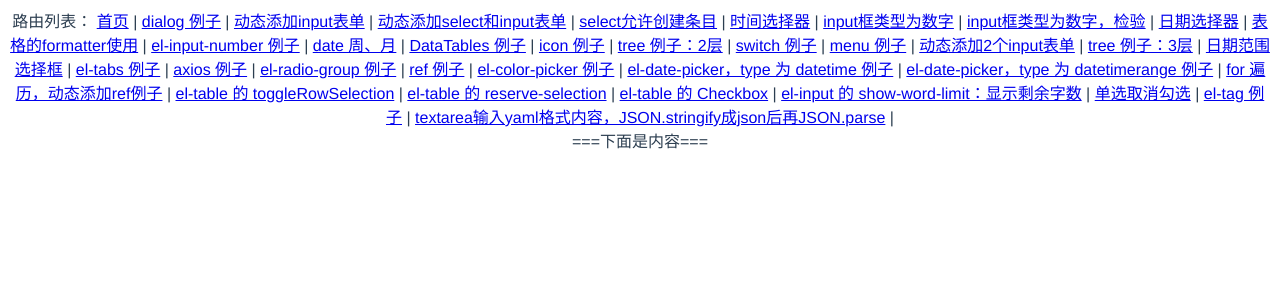
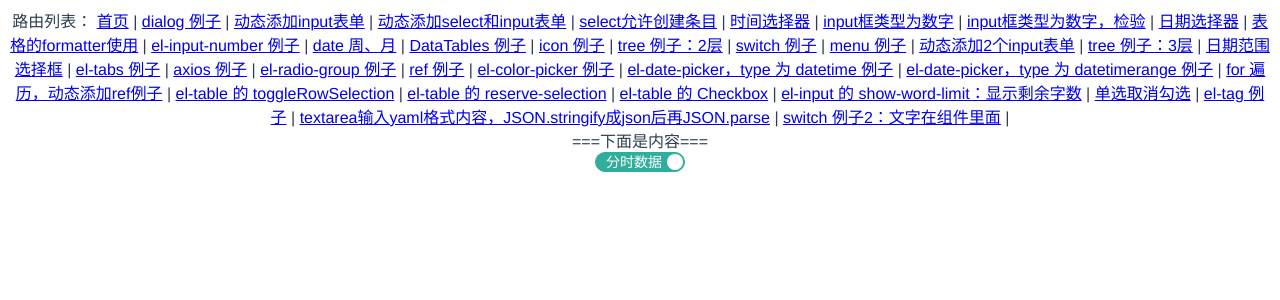
Before and after one commit to cag2050/element_demo, a Vue app: page /switchDemo2 in a window 1280 px wide. Shown: the top 300 px of the page. Built offline with nearby package versions, Linux system fonts and the light colour scheme; what vue-data-tables, vue-resource would draw is missing.

Commit message:
add: switch demo

```diff
--- a/package.json
+++ b/package.json
@@ -11,7 +11,7 @@
     "lint": "eslint --ext .js,.vue src"
   },
   "dependencies": {
-    "axios": "^0.18.0",
+    "axios": "^0.18.1",
     "file-saver": "^1.3.8",
     "vue": "^2.5.16",
     "vue-data-tables": "^3.2.0",
--- a/src/App.vue
+++ b/src/App.vue
@@ -36,6 +36,7 @@
         <router-link to='/radioCancelCheck'>单选取消勾选</router-link> |
         <router-link to='/tagDemo'>el-tag 例子</router-link> |
         <router-link to='/textareaDemo'>textarea输入yaml格式内容，JSON.stringify成json后再JSON.parse</router-link> |
+        <router-link to='/switchDemo2'>switch 例子2：文字在组件里面</router-link> |
         <div>===下面是内容===</div>
         <router-view></router-view>
     </div>
--- a/src/router.js
+++ b/src/router.js
@@ -194,5 +194,10 @@ export default new Router({
             name: '',
             component: () => import('./views/textareaDemo.vue')
         },
+        {
+            path: '/switchDemo2',
+            name: '',
+            component: () => import('./views/switchDemo2.vue')
+        },
     ]
 })
--- a/src/views/switchDemo.vue
+++ b/src/views/switchDemo.vue
@@ -7,7 +7,7 @@
 
 <script>
     export default {
-        data() {
+        data () {
             return {
                 switchValue: true
             }
--- /dev/null
+++ b/src/views/switchDemo2.vue
@@ -0,0 +1,58 @@
+<template>
+    <div id="switchDemo">
+        <el-switch v-model="switchValue"
+                   @change="handleChange"
+                   class="switch_custom"
+                   active-color="#31ad9c"
+                   active-text="分时数据"
+                   inactive-color="#ff9448"
+                   inactive-text="累时数据">
+        </el-switch>
+    </div>
+</template>
+
+<script>
+export default {
+    data () {
+        return {
+            switchValue: true
+        }
+    },
+    methods: {
+        handleChange (value) {
+            console.log(typeof value)
+            console.log(value)
+        }
+    }
+}
+</script>
+
+<style>
+.switch_custom .el-switch__label {
+    position: absolute;
+    display: none;
+    color: #fff;
+}
+
+/*打开时文字位置设置*/
+.switch_custom .el-switch__label--right {
+    z-index: 1;
+    right: 6px;
+}
+
+/*关闭时文字位置设置*/
+.switch_custom .el-switch__label--left {
+    z-index: 1;
+    left: 8px;
+}
+
+/*显示文字*/
+.switch_custom .el-switch__label.is-active {
+    display: block;
+}
+
+.switch_custom.el-switch .el-switch__core,
+.switch_custom.el-switch .el-switch__label {
+    width: 90px !important;
+}
+</style>
```
Also changed, not shown: .eslintrc.js, 1 other file (tests, documents, lock files or other folders).
